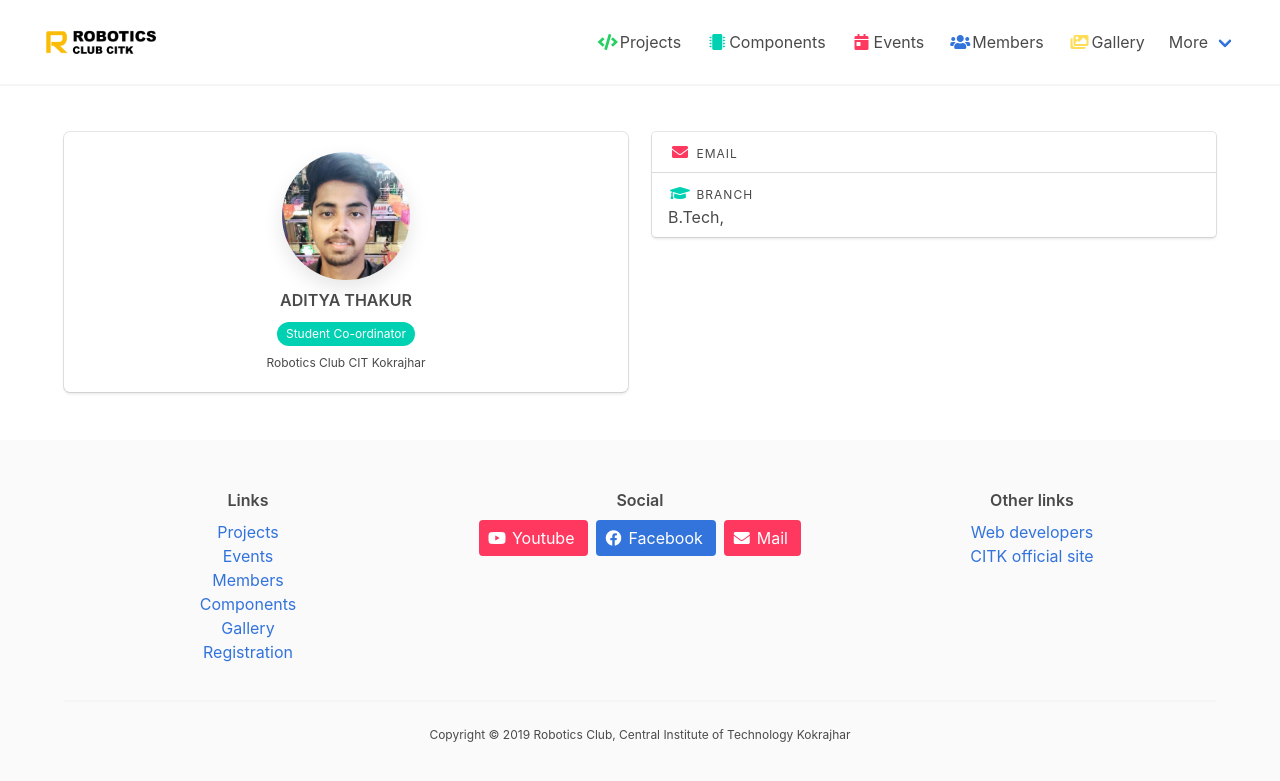
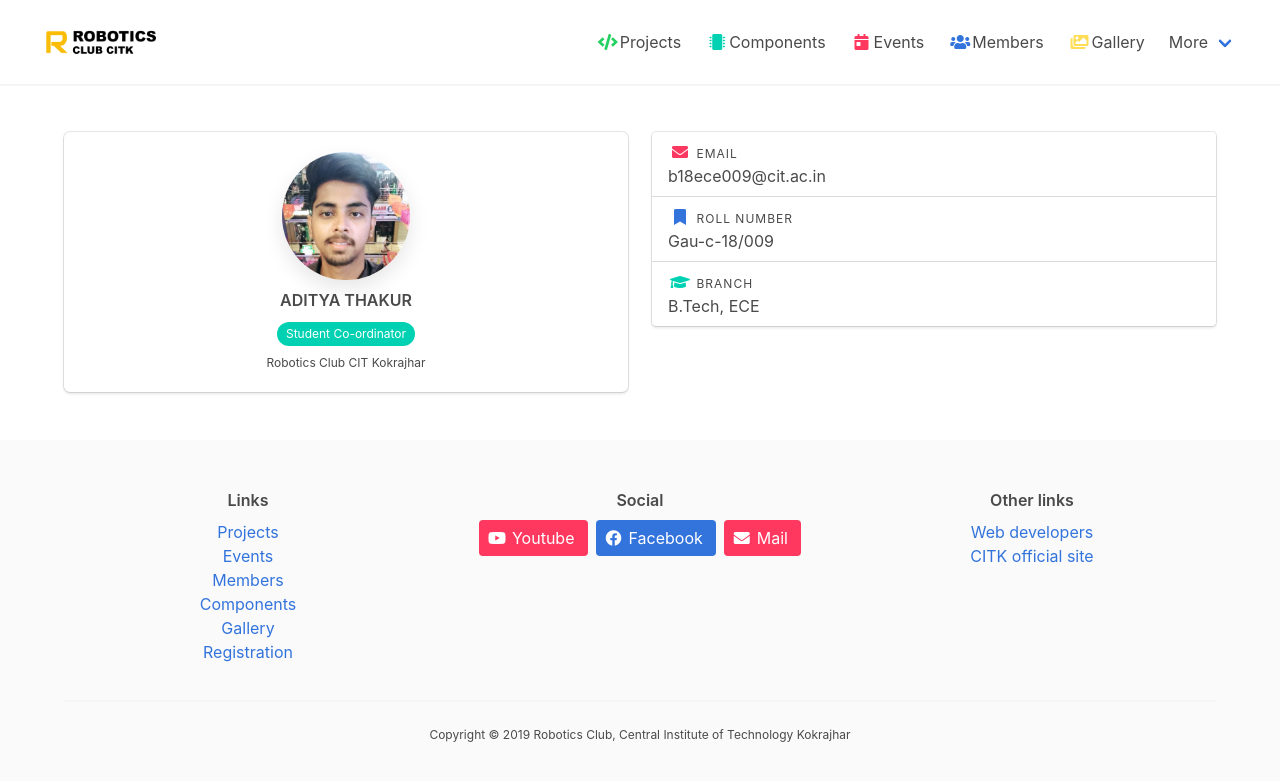
Before and after one commit to robotics-club-citk/robotics-club-citk.github.io, a Jekyll site: the page built from _members/adityathakur.md, in a window 1280 px wide. Shown: the top 781 px of the page. Built offline with Jekyll 4.4.1, drawn with Linux system fonts in a browser that asks for light colours.

Commit message:
Update adityathakur.md

```diff
--- a/_members/adityathakur.md
+++ b/_members/adityathakur.md
@@ -2,13 +2,13 @@
 username: AdityaThakur
 name: Aditya Thakur
 title: Aditya Thakur
-email:
+email: b18ece009@cit.ac.in
 phone:
 avatar: AdityaThakur.jpeg
 role: Student Co-ordinator
 type: core
-roll:
-branch:
+roll: Gau-c-18/009
+branch: ECE
 education: B.Tech
 priority: 10
 ---
```
